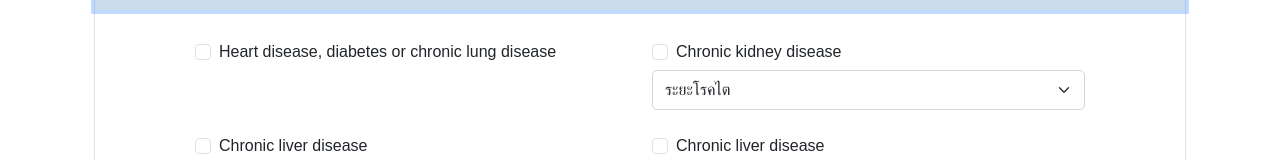
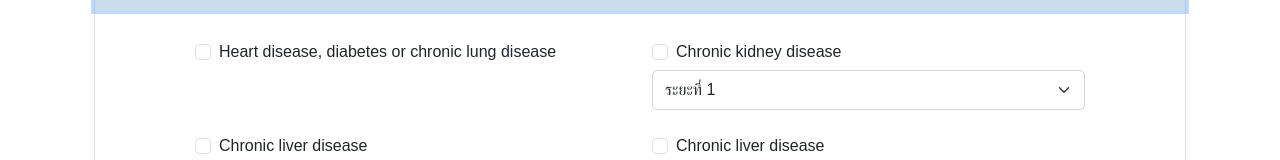
Before and after one commit to punn3/vaccine-project, a Next.js app: page / in a window 1280 px wide. Both pictures are taken after a click on the button "โรคประจำตัว". Shown: the part 719-879 px from the top of the page. Built offline with nearby package versions, Linux system fonts and the light colour scheme.

Commit message:
fix vaccine&allergy on CheckInfo

```diff
--- a/components/BasicInfo.js
+++ b/components/BasicInfo.js
@@ -34,6 +34,10 @@ function BasicInfo() {
       disease_selected_none: "",
       disease_selected: "",
     },
+    // vaccines: {
+    //   selected: [],
+    //   received: [{ vaccine: "", date: "" }]
+    // }
   });
 
   const [selectedVaccines, setSelectedVaccines] = useState([""]);
@@ -296,18 +300,13 @@ function BasicInfo() {
                     checked={formData.disease.chronic_kidney !== ""}
                     onChange={(e) => handleChange("disease", e)}
                   />
-                  <Form.Select className="form-select mt-1"
-                  name="disease_selected"
-                  value={formData.disease.disease_selected}
-                  onChange={(e) => handleChange("disease", e)}
-                  disabled={formData.disease.chronic_kidney === ""}>
-                    <option value="">ระยะโรคไต</option>
-                    <option value="ระยะที่ 1">ระยะที่ 1</option>
-                    <option value="ระยะที่ 2">ระยะที่ 2</option>
-                    <option value="ระยะที่ 3">ระยะที่ 3</option>
-                    <option value="ระยะที่ 4">ระยะที่ 4</option>
-                    <option value="ระยะที่ 5">ระยะที่ 5</option>
-                  </Form.Select>
+                  <select className="form-select mt-1" disabled={formData.disease.chronic_kidney === ""}>
+                    <option value="state1">ระยะที่ 1</option>
+                    <option value="state2">ระยะที่ 2</option>
+                    <option value="state3">ระยะที่ 3</option>
+                    <option value="state4">ระยะที่ 4</option>
+                    <option value="state5">ระยะที่ 5</option>
+                  </select>
                 </Form>
               </Col>
               <Col md={6} className="align-content-center">
--- a/components/CheckInfo.js
+++ b/components/CheckInfo.js
@@ -5,6 +5,7 @@ import styles from "../styles/CheckInfo.module.css";
 
 function CheckInfomation() {
     const [data, setData] = useState(null);
+    const [selectedVaccines, setSelectedVaccines] = useState([]);
 
     useEffect(() => {
         // ดึงข้อมูลจาก LocalStorage
```
